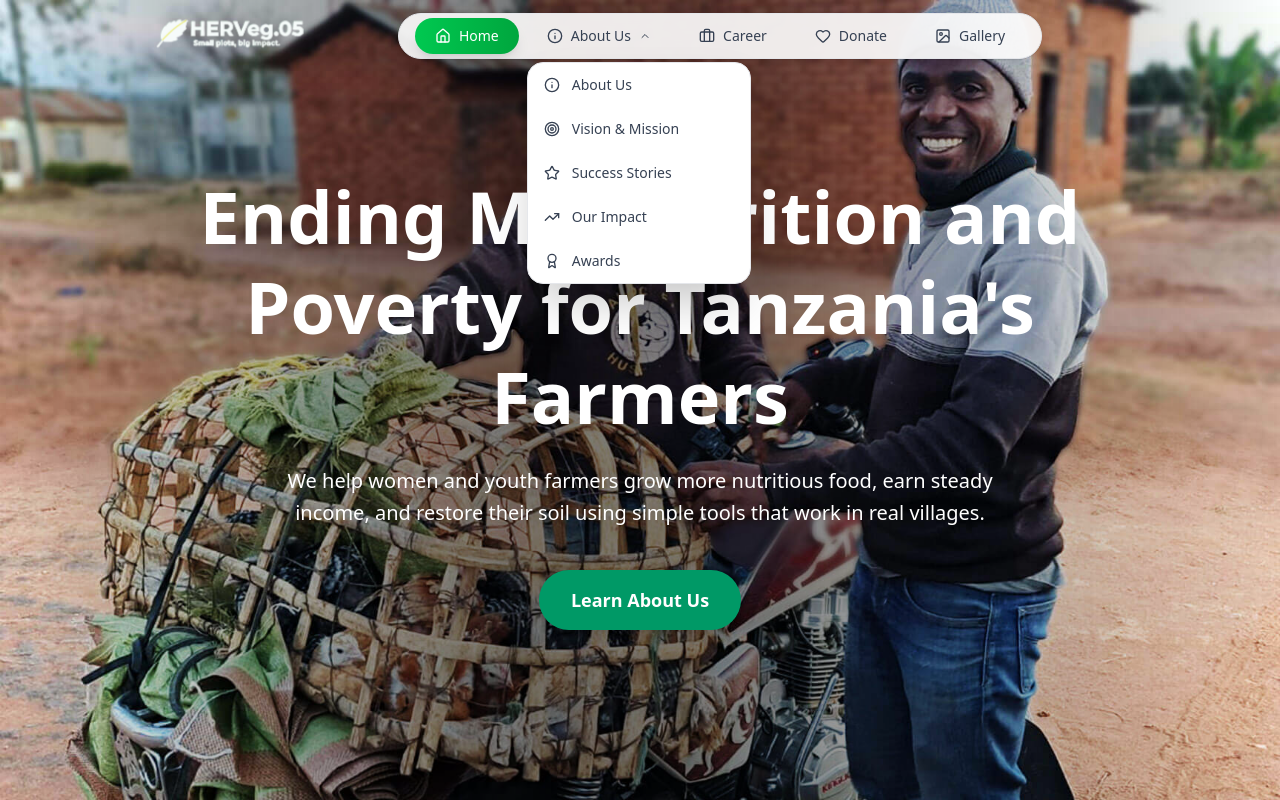
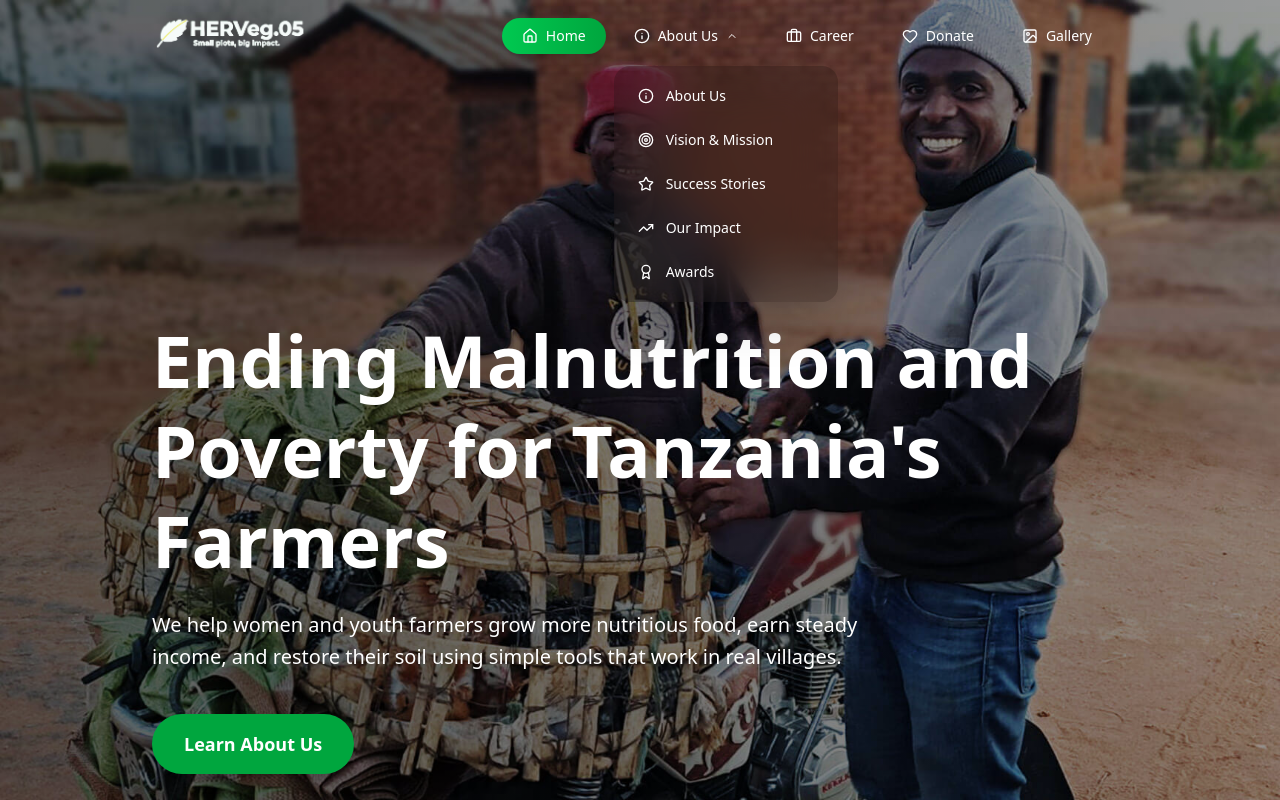
Before and after one commit to Mhando-Z/HervegWeb, a Next.js app: page / in a window 1280 px wide. Both pictures are taken after a click on the button "About Us". Shown: the top 800 px of the page. Built offline with nearby package versions, Linux system fonts and the light colour scheme; a web font is replaced by a local one.

Commit message:
Phase One

```diff
--- a/src/components/HomePage.jsx
+++ b/src/components/HomePage.jsx
@@ -123,13 +123,13 @@ const HomePage = () => {
     <div className="min-h-screen w-full">
       {/* Hero Section */}
       <section
-        className={`relative h-screen flex items-center justify-center overflow-hidden ${
+        className={`relative h-screen flex justify-center items-center overflow-hidden ${
           Visible ? "mask-b-from-95%" : ""
         }`}
       >
         {/* Background Image */}
         <div className="absolute inset-0 z-0">
-          <div className="absolute inset-0 bg-linear-to-r mask-l-from-60% mask-r-from-60% from-black/60 to-black/40 z-10" />
+          <div className="absolute inset-0 bg-linear-to-t md:bg-linear-to-r md:via-20% from-black/60 to-transparent via-black/60 md:to-black/40 z-10" />
           <Image
             src={farmers}
             alt="Woman farmer in field"
@@ -142,13 +142,13 @@ const HomePage = () => {
           initial={{ opacity: 0, y: 30 }}
           animate={{ opacity: 1, y: 0 }}
           transition={{ duration: 0.8 }}
-          className="relative z-20 max-w-5xl mx-auto px-6 text-center text-white"
+          className="relative z-20 w-full text-center md:text-left px-6 md:px-0 container mx-auto md:mt-72  text-white"
         >
           <motion.h1
             initial={{ opacity: 0, y: 20 }}
             animate={{ opacity: 1, y: 0 }}
             transition={{ delay: 0.4, duration: 0.6 }}
-            className="text-4xl md:text-6xl lg:text-7xl font-bold mb-6 leading-tight"
+            className="text-4xl md:text-6xl max-w-5xl lg:text-7xl font-bold mb-6 leading-tight"
           >
             Ending Malnutrition and Poverty for Tanzania's Farmers
           </motion.h1>
@@ -157,7 +157,7 @@ const HomePage = () => {
             initial={{ opacity: 0, y: 20 }}
             animate={{ opacity: 1, y: 0 }}
             transition={{ delay: 0.6, duration: 0.6 }}
-            className="text-lg md:text-xl mb-10 max-w-3xl mx-auto font-light leading-relaxed"
+            className="text-lg md:text-xl mb-10 max-w-3xl  font-light leading-relaxed"
           >
             We help women and youth farmers grow more nutritious food, earn
             steady income, and restore their soil using simple tools that work
@@ -170,7 +170,7 @@ const HomePage = () => {
             transition={{ delay: 0.8, duration: 0.6 }}
           >
             <Link href="/aboutus/whoweare/">
-              <button className="bg-emerald-600 cursor-pointer hover:bg-emerald-700 text-white px-8 py-4 rounded-full text-lg font-semibold transition-all duration-300 transform hover:scale-105 shadow-lg hover:shadow-xl">
+              <button className="bg-green-600 cursor-pointer hover:bg-green-700 text-white px-8 py-3 md:py-4 rounded-full text-lg font-semibold transition-all duration-300 transform hover:scale-105 shadow-lg hover:shadow-xl">
                 Learn About Us
               </button>
             </Link>
--- a/src/components/NavBar.jsx
+++ b/src/components/NavBar.jsx
@@ -25,9 +25,9 @@ function NavBar() {
   const [open, setOpen] = useState(false);
   const [aboutDropdown, setAboutDropdown] = useState(false);
   const [mobileAboutDropdown, setMobileAboutDropdown] = useState(false);
-  const pathname = usePathname();
   const [visible, setIsVisible] = useState(false);
   const dropdownRef = useRef(null);
+  const pathname = usePathname();
 
   const toggleVisibility = () => {
     if (window.pageYOffset > 600) {
@@ -88,7 +88,9 @@ function NavBar() {
         initial={{ y: -10, opacity: 0 }}
         animate={{ y: 0, opacity: 1 }}
         transition={{ type: "spring", stiffness: 100, damping: 20 }}
-        className="fixed top-0 left-0 w-full z-50 px-4 md:px-8 py-3"
+        className={`fixed top-0 left-0 w-full z-50 px-4 md:px-0 py-3 ${
+          visible ? "md:bg-white/80 md:backdrop-blur-xl" : ""
+        }`}
       >
         <div className="container mx-auto">
           <div className="flex items-center justify-between">
@@ -120,7 +122,7 @@ function NavBar() {
 
             {/* Desktop Menu */}
             <motion.div
-              className="hidden md:flex items-center gap-2 px-4 py-1 bg-white/90 dark:bg-gray-800/90 backdrop-blur-xl rounded-full shadow-sm border border-gray-200 dark:border-gray-700"
+              className={`hidden md:flex items-center gap-2 px-4 py-1backdrop-blur-xl rounded-full dark:border-gray-700`}
               initial={{ opacity: 0, scale: 0.8 }}
               animate={{ opacity: 1, scale: 1 }}
             >
@@ -140,14 +142,14 @@ function NavBar() {
                     >
                       <motion.button
                         onClick={() => setAboutDropdown(!aboutDropdown)}
-                        className="relative px-5 py-2 rounded-full cursor-pointer text-sm font-medium transition-colors duration-200"
+                        className="relative px-5 py-2 rounded-full  cursor-pointer text-sm font-medium transition-colors duration-200"
                         whileHover={{ scale: 1.05 }}
                         whileTap={{ scale: 0.95 }}
                       >
                         {isActive && (
                           <motion.div
                             layoutId="activeNav"
-                            className="absolute inset-0 bg-linear-to-r from-green-500 to-green-600 rounded-full shadow-lg"
+                            className="absolute inset-0 bg-linear-to-r from-green-500 to-green-600 rounded-full"
                             transition={{
                               type: "spring",
                               stiffness: 380,
@@ -158,7 +160,7 @@ function NavBar() {
 
                         {!isActive && (
                           <motion.div
-                            className="absolute inset-0 bg-linear-to-r from-green-400/20 to-green-600/20 rounded-full opacity-0"
+                            className={`absolute inset-0 bg-linear-to-r  from-green-400/20 to-green-600/20 rounded-full opacity-0`}
                             whileHover={{ opacity: 1 }}
                           />
                         )}
@@ -167,7 +169,20 @@ function NavBar() {
                           className={`relative z-10 flex items-center gap-2 ${
                             isActive
                               ? "text-white"
-                              : "text-gray-700 dark:text-gray-300"
+                              : `${
+                                  visible
+                                    ? "text-gray-700"
+                                    : `${
+                                        [
+                                          "/",
+                                          "/career",
+                                          "/donate",
+                                          "/aboutus/whoweare",
+                                        ].includes(pathname)
+                                          ? "text-white"
+                                          : ""
+                                      }`
+                                }`
                           }`}
                         >
                           <Icon className="w-4 h-4" />
@@ -188,7 +203,20 @@ function NavBar() {
                             animate={{ opacity: 1, y: 0, scale: 1 }}
                             exit={{ opacity: 0, y: -10, scale: 0.95 }}
                             transition={{ duration: 0.2 }}
-                            className="absolute top-full mt-2 left-0 w-56 bg-white dark:bg-gray-800 rounded-2xl shadow-2xl border border-gray-200 dark:border-gray-700 overflow-hidden backdrop-blur-xl"
+                            className={`absolute top-full mt-3 left-0 w-56 p-2 ${
+                              visible
+                                ? "bg-white"
+                                : ` ${
+                                    [
+                                      "/",
+                                      "/career",
+                                      "/donate",
+                                      "/aboutus/whoweare",
+                                    ].includes(pathname)
+                                      ? "bg-black/20"
+                                      : "bg-white"
+                                  }`
+                            } rounded-2xl shadow-2xl overflow-hidden backdrop-blur-xl`}
                           >
                             {aboutSubLinks.map((subLink, idx) => {
                               const SubIcon = subLink.icon;
@@ -203,8 +231,21 @@ function NavBar() {
                                   <motion.div
                                     className={`flex items-center gap-3 px-4 py-3 cursor-pointer transition-colors ${
                                       isSubActive
-                                        ? "bg-green-50 dark:bg-green-900/20 text-green-600 dark:text-green-400"
-                                        : "text-gray-700 dark:text-gray-300 hover:bg-gray-50 dark:hover:bg-gray-700/50"
+                                        ? "bg-green-50 text-green-600 dark:text-green-400"
+                                        : `${
+                                            visible
+                                              ? "text-gray-700 hover:bg-green-200"
+                                              : `${
+                                                  [
+                                                    "/",
+                                                    "/career",
+                                                    "/donate",
+                                                    "/aboutus/whoweare",
+                                                  ].includes(pathname)
+                                                    ? "text-white hover:bg-green-700/50"
+                                                    : "text-gray-700 hover:bg-green-200"
+                                                }`
+                                          } `
                                     }`}
                                     whileHover={{ x: 4 }}
                                     initial={{ opacity: 0, x: -10 }}
@@ -258,7 +299,21 @@ function NavBar() {
                         className={`relative z-10 flex items-center gap-2 ${
                           isActive
                             ? "text-white"
-                            : "text-gray-700 dark:text-gray-300"
+                            : `${
+                                visible
+                                  ? "text-gray-700"
+                                  : `${
+                                      [
+                                        "/",
+                                        "/career",
+                                        "/donate",
+                                        "/aboutus/whoweare",
+                                        "/aboutus/ourimpact",
+                                      ].includes(pathname)
+                                        ? "text-white"
+                                        : ""
+                                    }`
+                              }`
                         }`}
                       >
                         <Icon className="w-4 h-4" />
@@ -279,21 +334,13 @@ function NavBar() {
             </motion.div>
 
             {/* Controls */}
-            <div className="flex items-center gap-4">
-              <motion.div
-                className="hidden "
-                whileHover={{ scale: 1.1 }}
-                whileTap={{ scale: 0.9 }}
-              >
-                <Switcher />
-              </motion.div>
-
+            <div className="flex md:hidden items-center gap-4">
               {/* Mobile toggle */}
               <motion.button
                 whileHover={{ scale: 1.1, rotate: 90 }}
                 whileTap={{ scale: 0.9 }}
                 onClick={() => setOpen(!open)}
-                className="md:hidden w-10 h-10 flex items-center justify-center rounded-full bg-green-600 text-white shadow-lg hover:bg-green-700 transition-colors"
+                className=" w-10 h-10 flex items-center justify-center rounded-full bg-green-600 text-white shadow-lg hover:bg-green-700 transition-colors"
               >
                 <AnimatePresence mode="wait">
                   {open ? (
```
